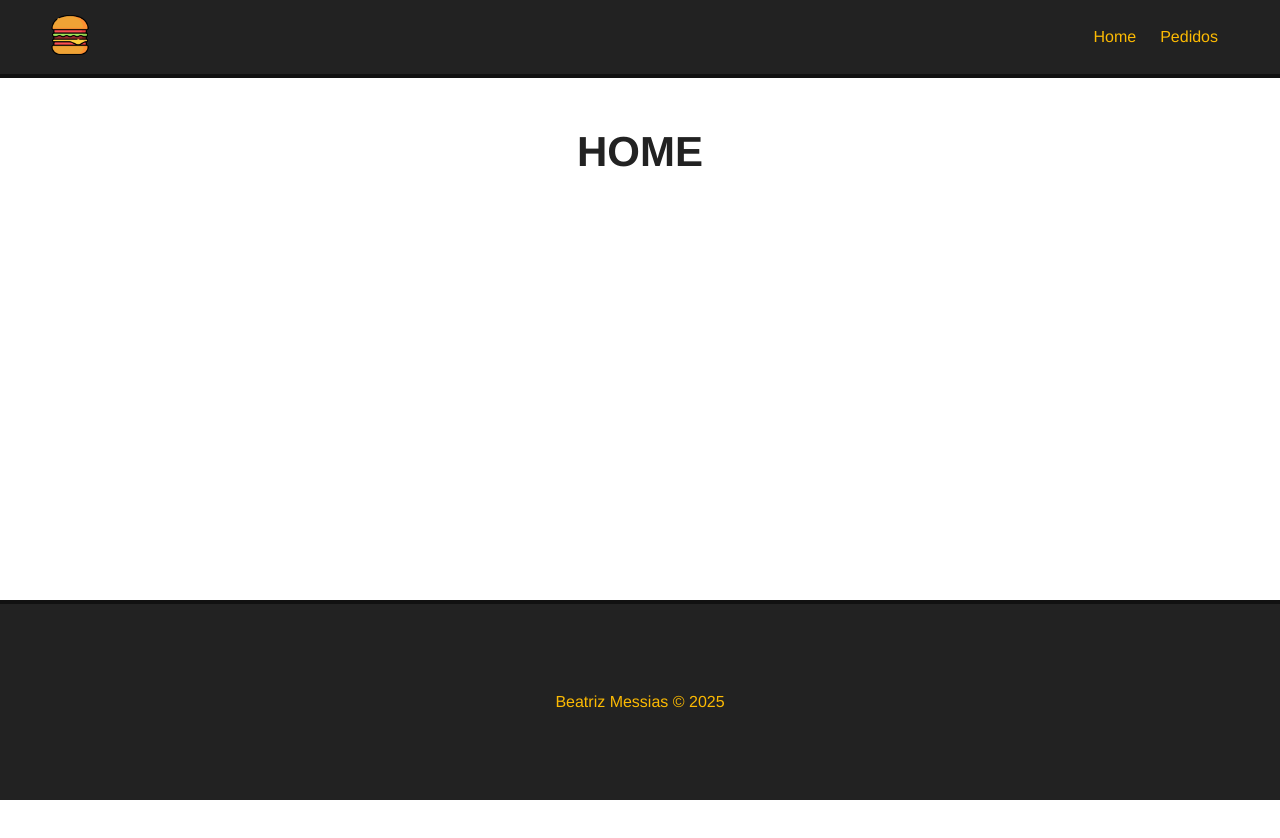
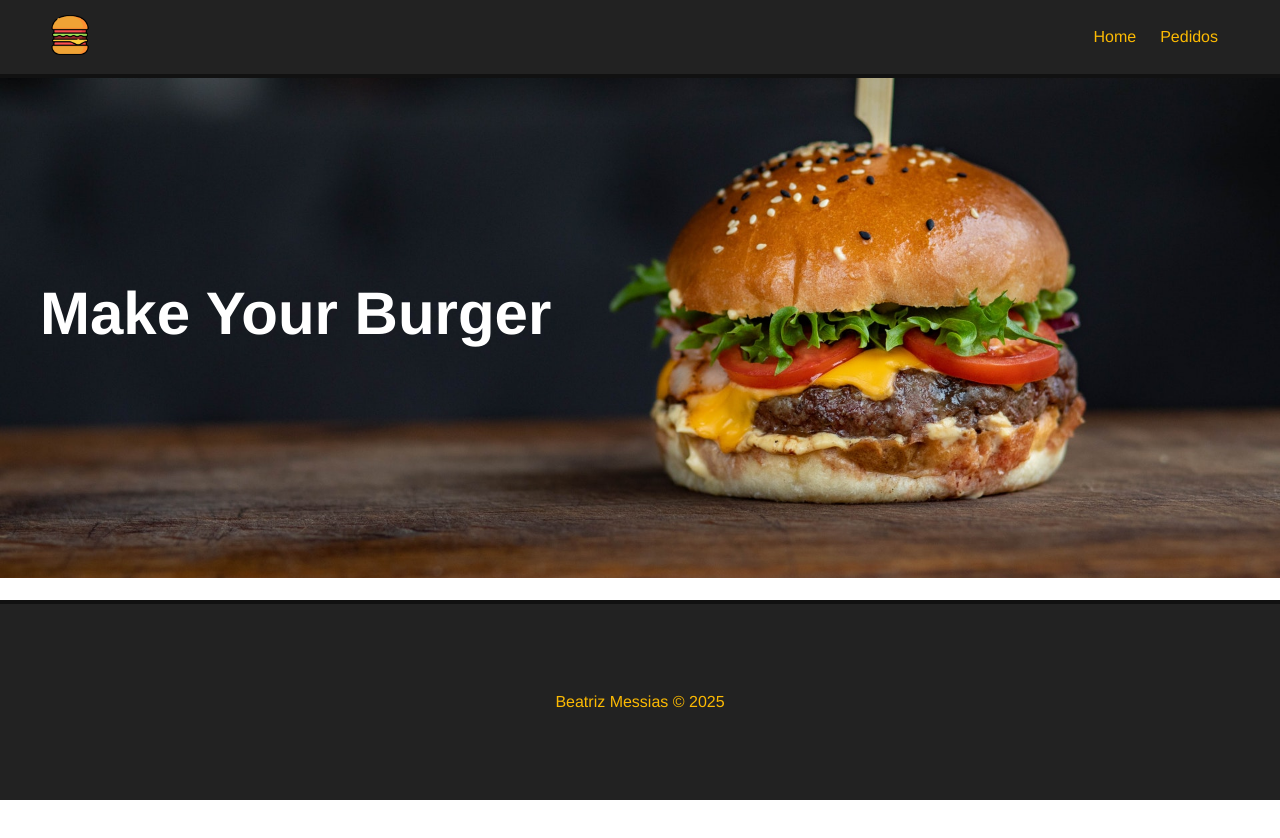
Before and after one commit to beatrizmessias/make-your-burger, a Vue app: page / in a window 1280 px wide. Shown: the top 838 px of the page. Before the commit the page ends 800 px from the top, so only its background shows below. Built offline with nearby package versions, Linux system fonts and the light colour scheme.

Commit message:
create banner

```diff
--- a/package.json
+++ b/package.json
@@ -10,7 +10,7 @@
   "dependencies": {
     "core-js": "^3.8.3",
     "json-server": "^1.0.0-beta.3",
-    "vue": "^3.2.13",
+    "vue": "^3.5.18",
     "vue-router": "^4.0.3"
   },
   "devDependencies": {
--- /dev/null
+++ b/src/components/Banner.vue
@@ -0,0 +1,30 @@
+<template>
+    <div id="main-banner">
+        <h1>Make Your Burger</h1>
+    </div>
+</template>
+
+<script>
+export default {
+    name: "Banner"
+}
+</script>
+
+<style scoped>
+#main-banner {
+    background-image: url('/public/img/burger.jpg');
+    background-position: 0 -250px;
+    background-size: cover;
+    height: 500px;
+    display: flex;
+    align-items: center;
+    justify-content: flex-start;
+}
+
+#main-banner h1 {
+    color: #fff;
+    text-align: center;
+    font-size: 60px;
+    padding: 20px 40px;
+}
+</style>
--- a/src/views/Home.vue
+++ b/src/views/Home.vue
@@ -1,9 +1,18 @@
 <template>
+  <Banner />
   <div class="main-container">
-    <h1>HOME</h1>
+    <h1>Monte o seu hambúguer:</h1>
+    <p>formulário</p>
   </div>
 </template>
 
 <script>
+import Banner from '../components/Banner.vue'
 
+export default {
+  name: "Home",
+  components: {
+    Banner
+  }
+}
 </script>
```
Also changed, not shown: 1 other file (tests, documents, lock files or other folders).
